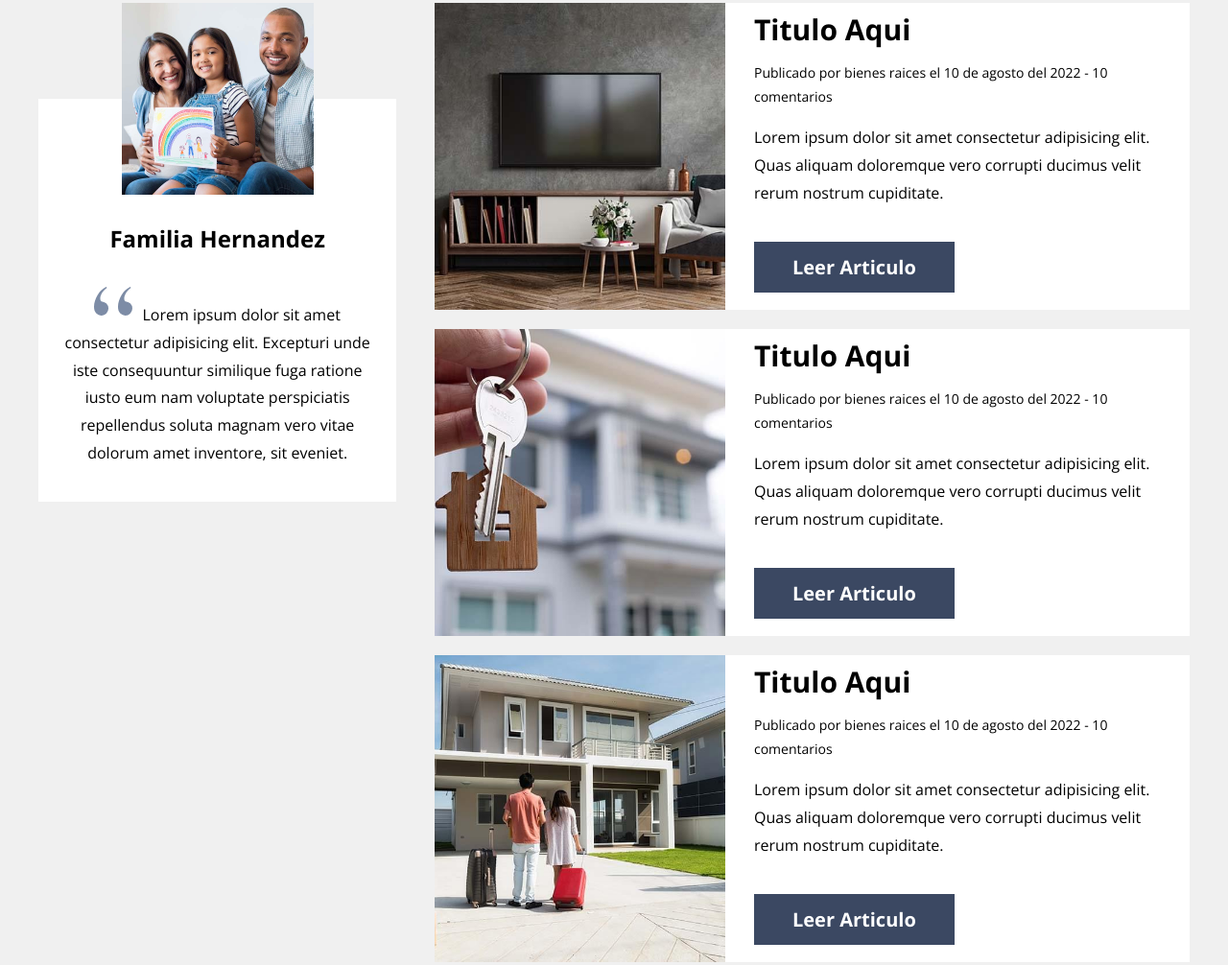
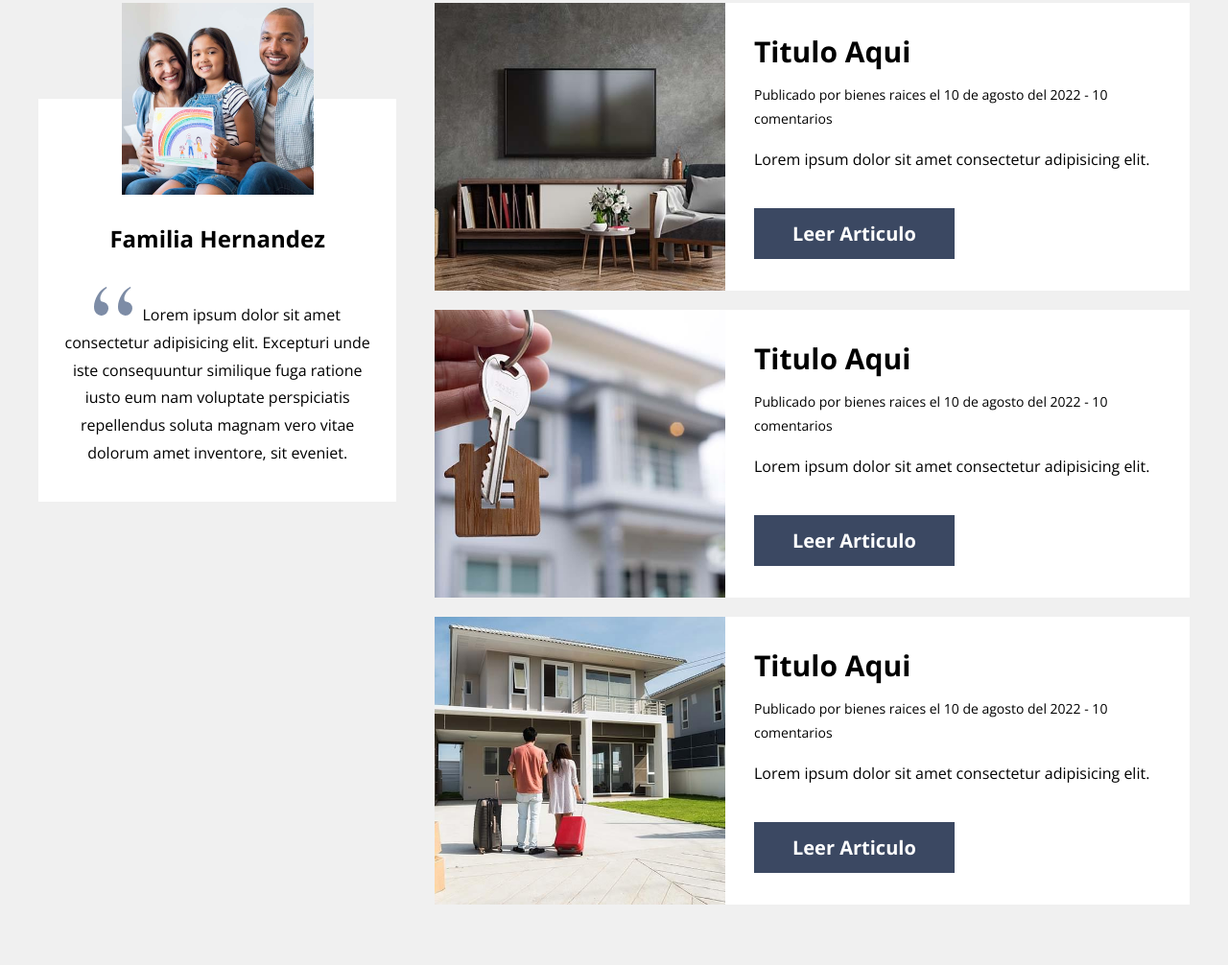
Before and after one commit to Benjamin70/RealState-Demo, a website: page index.html in a window 1280 px wide. Shown: the part 2855-3861 px from the top of the page at 96% size. After the commit the page ends 3818 px from the top, so only its background shows below. Drawn offline with nearby package versions, Linux system fonts and the light colour scheme.

Commit message:
Error Resuelto (Mucho texto)

```diff
--- a/index.html
+++ b/index.html
@@ -151,7 +151,7 @@
                 <div class="entrada__contenido">
                     <h3 class="entrada__nombre">Titulo Aqui</h3>
                     <p class="entrada__meta">Publicado por bienes raices el 10 de agosto del 2022 - 10 comentarios</p>
-                    <p class="entrada__texto">Lorem ipsum dolor sit amet consectetur adipisicing elit. Quas aliquam doloremque vero corrupti ducimus velit rerum nostrum cupiditate.</p>
+                    <p class="entrada__texto">Lorem ipsum dolor sit amet consectetur adipisicing elit.</p>
                     <a class="entrada__enlace" href="#">Leer Articulo</a>
                 </div>
             </div><!--Cierra La entrada del Blog-->
@@ -164,8 +164,9 @@
                 <div class="entrada__contenido">
                     <h3 class="entrada__nombre">Titulo Aqui</h3>
                     <p class="entrada__meta">Publicado por bienes raices el 10 de agosto del 2022 - 10 comentarios</p>
-                    <p class="entrada__texto">Lorem ipsum dolor sit amet consectetur adipisicing elit. Quas aliquam doloremque vero corrupti ducimus velit rerum nostrum cupiditate.</p>
-                    <a class="entrada__enlace" href="#">Leer Articulo</a></div>
+                    <p class="entrada__texto">Lorem ipsum dolor sit amet consectetur adipisicing elit.</p>
+                    <a class="entrada__enlace" href="#">Leer Articulo</a>
+                </div>
             </div><!--Cierra La entrada del Blog-->
 
             <div class="entrada">
@@ -176,7 +177,7 @@
                 <div class="entrada__contenido">
                     <h3 class="entrada__nombre">Titulo Aqui</h3>
                     <p class="entrada__meta">Publicado por bienes raices el 10 de agosto del 2022 - 10 comentarios</p>
-                    <p class="entrada__texto">Lorem ipsum dolor sit amet consectetur adipisicing elit. Quas aliquam doloremque vero corrupti ducimus velit rerum nostrum cupiditate.</p>
+                    <p class="entrada__texto">Lorem ipsum dolor sit amet consectetur adipisicing elit.</p>
                     <a class="entrada__enlace" href="#">Leer Articulo</a>
                 </div>
             </div><!--Cierra La entrada del Blog-->
--- a/src/scss/ui/contenido/_testimonial-blog.scss
+++ b/src/scss/ui/contenido/_testimonial-blog.scss
@@ -1,21 +1,20 @@
 @use 'base/variables' as v;
 @use 'base/mixins' as m;
 
-.testimoniales-blog{
+.testimoniales-blog {
     margin-top: 5rem;
 
-    @include m.desktop{
-        @include m.grid(3, 4rem)
+    @include m.desktop {
+        @include m.grid(3, 4rem);
     }
 
-    &__blog{
-
-        @include m.desktop{
+    &__blog {
+        @include m.desktop {
             grid-column: 2 / 4;
         }
     }
 
-    &__heading{
+    &__heading {
         @include m.heading(true);
     }
 }
@@ -23,7 +22,7 @@
 .testimonial {
     text-align: center;
 
-    &__imagen{
+    &__imagen {
         width: 20rem;
         margin: 0 auto;
     }
@@ -33,14 +32,13 @@
         margin-top: -10rem;
         padding: 10rem 2rem 2rem 2rem;
     }
-    &__nombre{
+
+    &__nombre {
         font-size: 2.4rem;
         font-weight: 700;
     }
-
-    &__texto{
-
-        &::before{
+    &__texto {
+        &::before {
             content: '';
             background-image: url(../img/quote.svg);
             background-repeat: no-repeat;
@@ -49,42 +47,40 @@
             width: 4rem;
             height: 4rem;
             margin-right: 1rem;
+
         }
     }
 }
 
-.entrada{
+.entrada {
     background-color: v.$blanco;
     margin-bottom: 2rem;
-    @include m.tablet{
-        @include m.grid(5,2rem);
+
+    @include m.tablet {
+        @include m.grid(5, 2rem);
+        align-items: center;
     }
-
-    &__imagen-contenedor{
-        @include m.tablet{
+    &__imagen-contenedor {
+        @include m.tablet {
             grid-column: 1 / 3;
         }
     }
-
-    &__imagen{
-        height: 32rem;
+    &__imagen {
+        height: 30rem;
         object-fit: cover;
         width: 100%;
     }
 
-    &__contenido{
+    &__contenido {
         padding: 1rem;
-
-        @include m.tablet{
+        @include m.tablet {
             grid-column: 3 / 6;
         }
     }
-
     &__meta {
         font-size: 1.4rem;
     }
-
-    &__enlace{
+    &__enlace {
         @include m.boton(v.$primario, v.$blanco);
         display: block;
 
@@ -92,6 +88,4 @@
             display: inline-block;
         }
     }
-
-
 }
```
Also changed, not shown: build/css/app.css, 1 other file.
